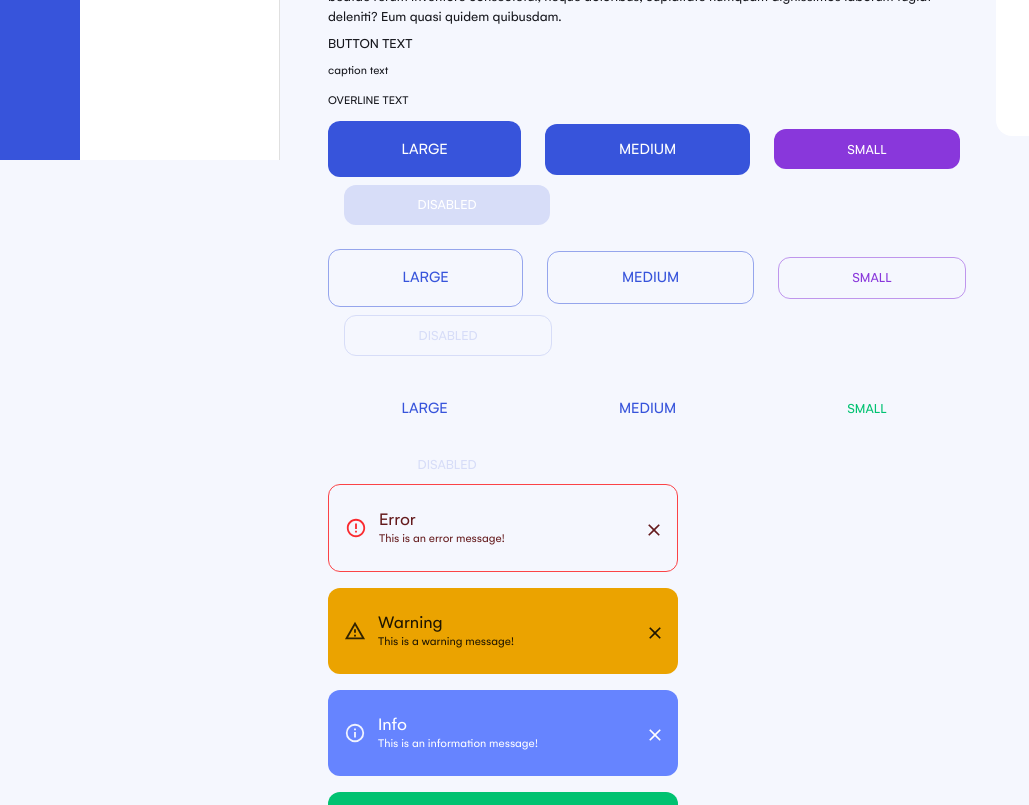
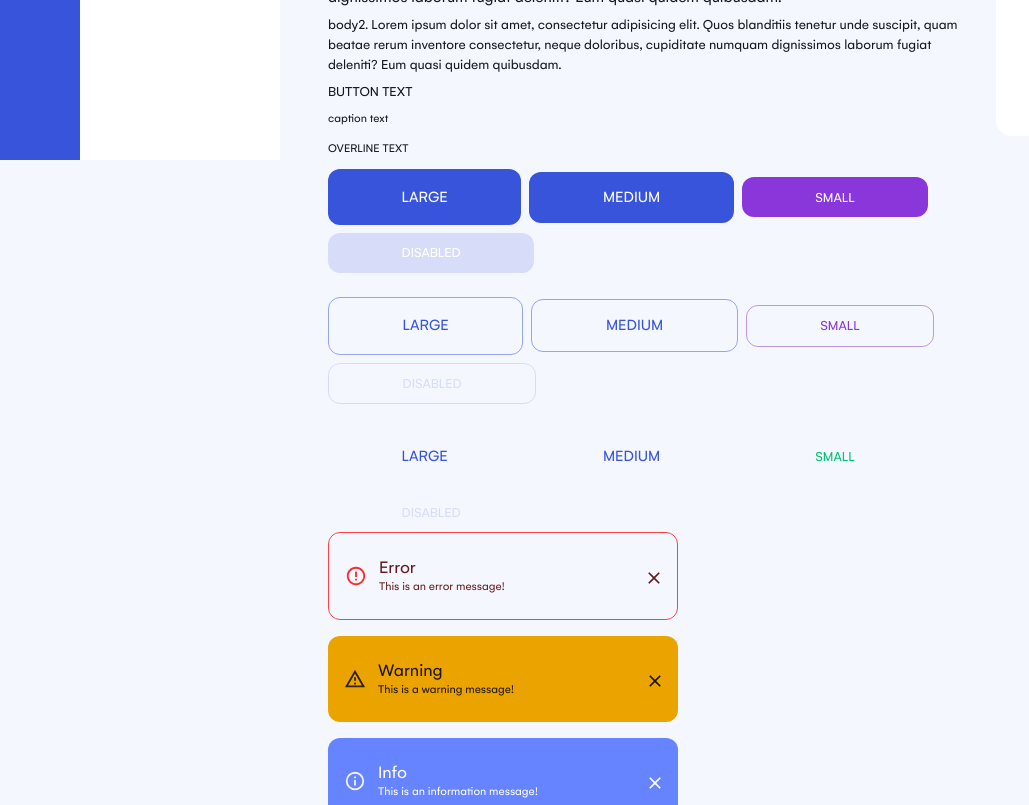
Before and after one commit to SkillBrainFrontend/Semicolon-Task-Manager-Andromeda, a React (Create React App) app: page /test in a window 1280 px wide. Shown: the part 640-1445 px from the top of the page, without its empty margins (0-1029 px from the left). Built offline with nearby package versions, Linux system fonts and the light colour scheme.

Commit message:
style adjustments

```diff
--- a/src/components/navigation-drawer/NavigationDrawer.jsx
+++ b/src/components/navigation-drawer/NavigationDrawer.jsx
@@ -23,6 +23,7 @@ function NavigationDrawer() {
 					sx={{
 						width: workspaceArea,
 						background: (theme) => theme.palette.primary.main,
+						border: "none",
 					}}
 				/>
 				<Box>
--- a/src/components/navigation-drawer/helpers.js
+++ b/src/components/navigation-drawer/helpers.js
@@ -40,13 +40,14 @@ export const Drawer = styled(MuiDrawer, {
 	flexShrink: 0,
 	whiteSpace: "nowrap",
 	boxSizing: "border-box",
+
 	...(open && {
 		...openedMixin(theme),
-		"& .MuiDrawer-paper": openedMixin(theme),
+		"& .MuiDrawer-paper": { ...openedMixin(theme), border: "none" },
 	}),
 	...(!open && {
 		...closedMixin(theme),
-		"& .MuiDrawer-paper": closedMixin(theme),
+		"& .MuiDrawer-paper": { ...closedMixin(theme), border: "none" },
 	}),
 }));
 
--- a/src/pages/test-page/TestPage.jsx
+++ b/src/pages/test-page/TestPage.jsx
@@ -20,6 +20,7 @@ function Test() {
 						backgroundColor: theme.palette.custom.purple,
 						opacity: [0.9, 0.8, 0.7],
 					},
+					padding: 3,
 				}}
 			>
 				<Typography gutterBottom variant="h1">
@@ -74,9 +75,9 @@ function Test() {
 				alignItems="center"
 				direction="row"
 				flexWrap="wrap"
+				gap={1}
 				justifyContent="flex-start"
-				spacing={2}
-				sx={{ width: "100%", gap: 1 }}
+				sx={{ width: "100" }}
 			>
 				<Button size="large" variant="contained">
 					Large
@@ -95,9 +96,9 @@ function Test() {
 				alignItems="center"
 				direction="row"
 				flexWrap="wrap"
+				gap={1}
 				justifyContent="flex-start"
-				spacing={2}
-				sx={{ width: "100%", padding: theme.spacing(3, 0), gap: 1 }}
+				sx={{ width: "100%", padding: theme.spacing(3, 0) }}
 			>
 				<Button size="large" variant="outlined">
 					Large
@@ -116,9 +117,9 @@ function Test() {
 				alignItems="center"
 				direction="row"
 				flexWrap="wrap"
+				gap={1}
 				justifyContent="flex-start"
-				spacing={2}
-				sx={{ width: "100%", gap: 1 }}
+				sx={{ width: "100" }}
 			>
 				<Button size="large" variant="text">
 					Large
```
